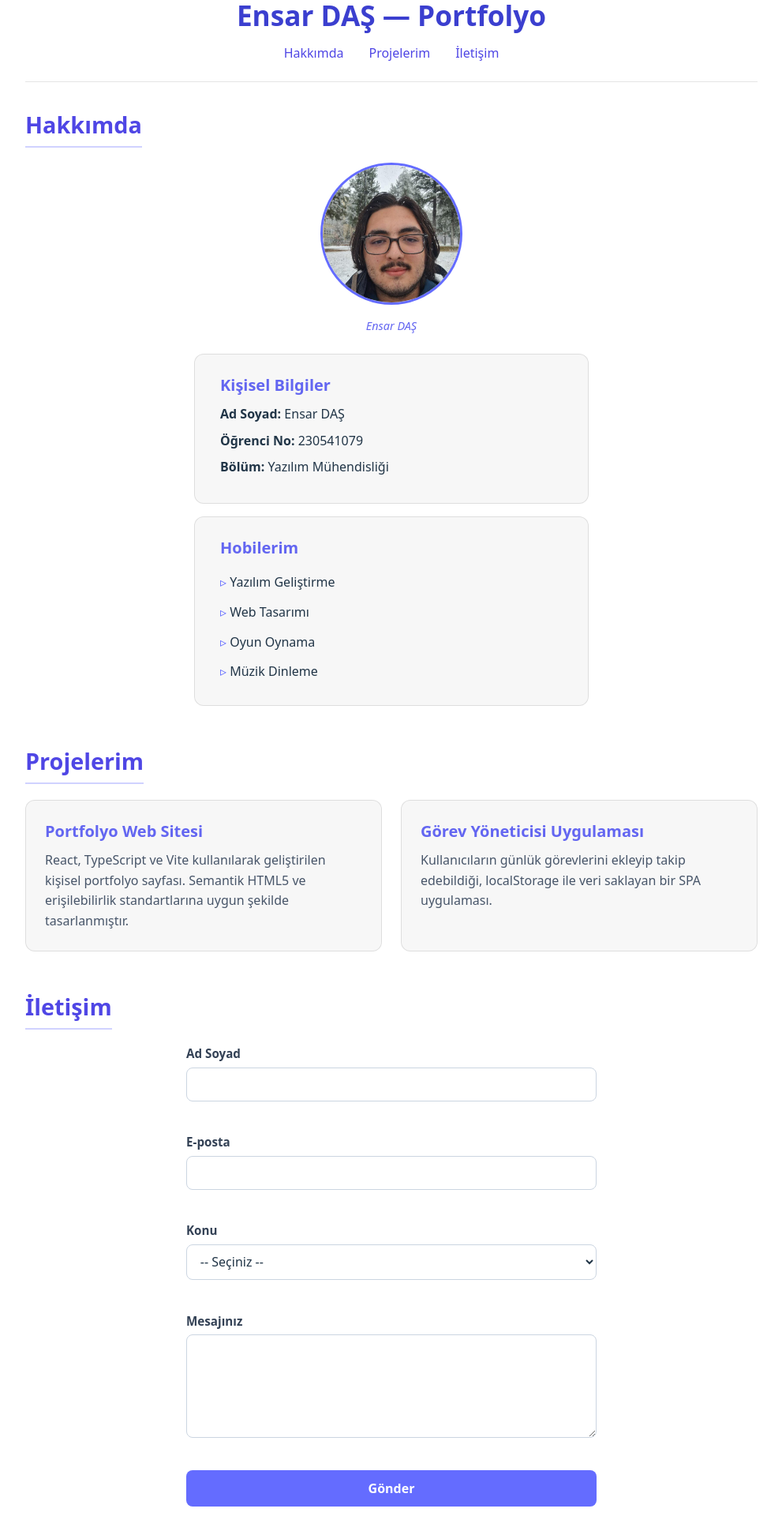
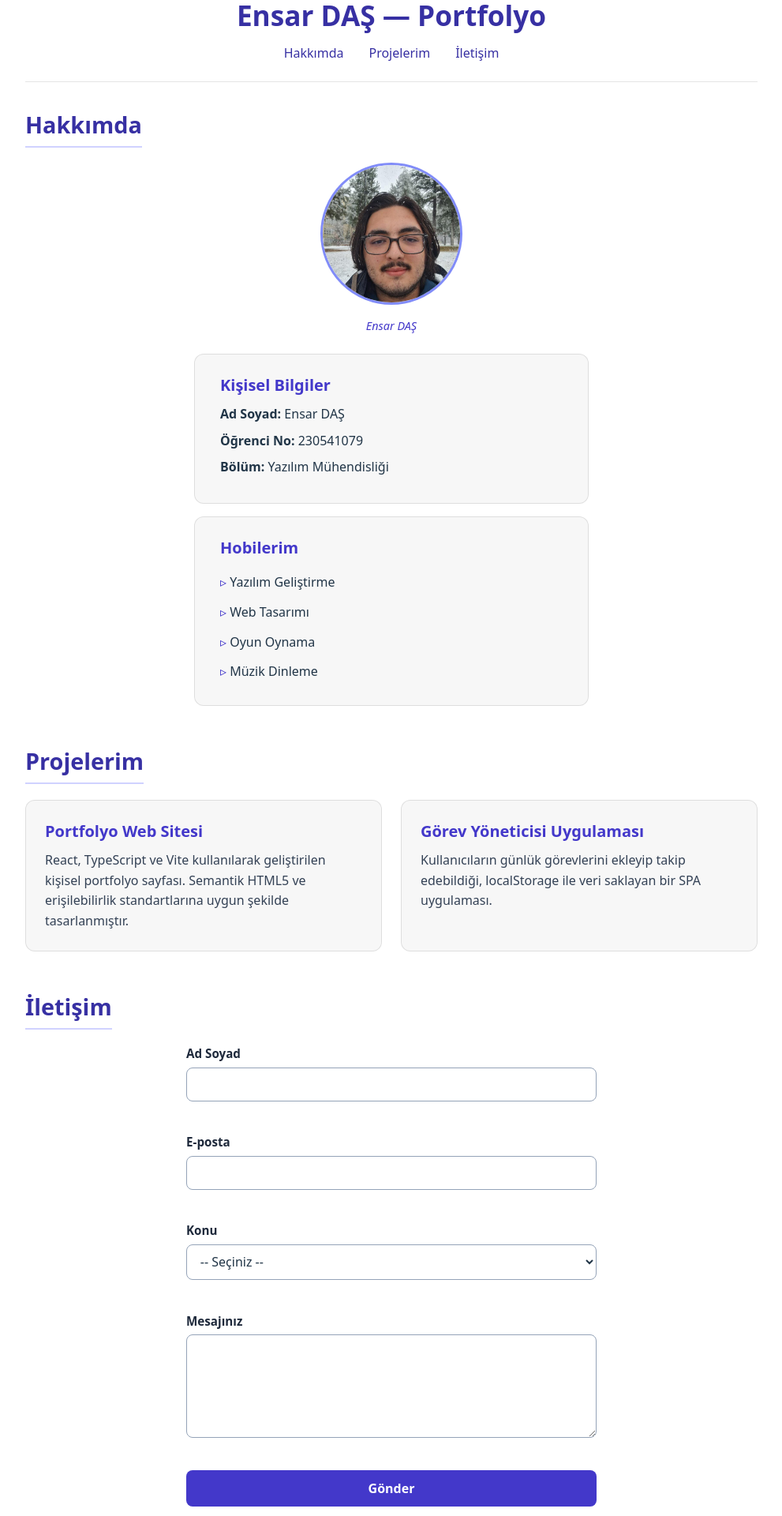
Before and after one commit to ensarxx/web-lab-app, a React (Vite) app: page / in a window 1280 px wide. Shown: the part 40-1960 px from the top of the page at 79% size, without its empty margins (144-1135 px from the left). Built offline with nearby package versions, Linux system fonts and the light colour scheme.

Commit message:
fix: improve color contrast ratios for WCAG AA compliance

```diff
--- a/src/App.css
+++ b/src/App.css
@@ -57,7 +57,7 @@
 
 .site-header h1 {
   font-size: 2.2rem;
-  color: #646cff;
+  color: #818cf8;
   margin-bottom: 1rem;
 }
 
@@ -80,8 +80,8 @@
 
 .nav-list a:hover,
 .nav-list a:focus {
-  color: #646cff;
-  border-bottom-color: #646cff;
+  color: #818cf8;
+  border-bottom-color: #818cf8;
 }
 
 /* ═══════════════════════════════════════
@@ -97,7 +97,7 @@ section {
 
 section h2 {
   font-size: 1.8rem;
-  color: #535bf2;
+  color: #a5b4fc;
   margin-bottom: 1.2rem;
   padding-bottom: 0.4rem;
   border-bottom: 2px solid rgba(100, 108, 255, 0.3);
@@ -106,7 +106,7 @@ section h2 {
 
 section h3 {
   font-size: 1.25rem;
-  color: #747bff;
+  color: #b4bfff;
   margin-bottom: 0.6rem;
 }
 
@@ -120,7 +120,7 @@ section h3 {
 
 .profile-figure img {
   border-radius: 50%;
-  border: 3px solid #646cff;
+  border: 3px solid #818cf8;
   object-fit: cover;
 }
 
@@ -167,7 +167,7 @@ section h3 {
 
 .info-card ul li::before {
   content: "▹ ";
-  color: #646cff;
+  color: #818cf8;
   font-weight: bold;
 }
 
@@ -203,7 +203,7 @@ section h3 {
 
 .project-card p {
   line-height: 1.6;
-  color: rgba(255, 255, 255, 0.75);
+  color: rgba(255, 255, 255, 0.85);
 }
 
 /* ═══════════════════════════════════════
@@ -244,7 +244,7 @@ section h3 {
 .form-group input:focus,
 .form-group select:focus,
 .form-group textarea:focus {
-  border-color: #646cff;
+  border-color: #818cf8;
 }
 
 .form-group input[aria-invalid="true"],
@@ -256,7 +256,7 @@ section h3 {
 .error-msg {
   min-height: 1.2em;
   font-size: 0.82rem;
-  color: #f87171;
+  color: #fca5a5;
   font-weight: 500;
 }
 
@@ -265,8 +265,8 @@ section h3 {
   padding: 0.75rem;
   border: none;
   border-radius: 8px;
-  background: #646cff;
-  color: #fff;
+  background: #818cf8;
+  color: #000;
   font-size: 1rem;
   font-weight: 600;
   cursor: pointer;
@@ -274,7 +274,7 @@ section h3 {
 }
 
 .contact-form button[type="submit"]:hover {
-  background: #535bf2;
+  background: #a5b4fc;
 }
 
 /* ═══════════════════════════════════════
@@ -285,20 +285,20 @@ section h3 {
   padding: 1.5rem 0;
   border-top: 1px solid rgba(255, 255, 255, 0.1);
   font-size: 0.85rem;
-  color: rgba(255, 255, 255, 0.5);
+  color: rgba(255, 255, 255, 0.65);
 }
 
 /* ═══════════════════════════════════════
    LIGHT MODE
    ═══════════════════════════════════════ */
 @media (prefers-color-scheme: light) {
-  .site-header h1 { color: #3b3fcf; }
-  .nav-list a { color: #4f46e5; }
+  .site-header h1 { color: #3730a3; }
+  .nav-list a { color: #3730a3; }
   .nav-list a:hover,
-  .nav-list a:focus { color: #3b3fcf; border-bottom-color: #3b3fcf; }
+  .nav-list a:focus { color: #312e81; border-bottom-color: #312e81; }
 
-  section h2 { color: #4f46e5; }
-  section h3 { color: #6366f1; }
+  section h2 { color: #3730a3; }
+  section h3 { color: #4338ca; }
 
   .info-card,
   .project-card {
@@ -306,16 +306,27 @@ section h3 {
     border-color: rgba(0, 0, 0, 0.1);
   }
 
-  .form-group label { color: #334155; }
+  .form-group label { color: #1e293b; }
   .form-group input,
   .form-group select,
   .form-group textarea {
     background: #fff;
-    border-color: #cbd5e1;
+    border-color: #94a3b8;
   }
 
-  .project-card p { color: #475569; }
-  .profile-figure figcaption { color: #6366f1; }
-  .site-footer { color: rgba(0, 0, 0, 0.45); border-top-color: rgba(0,0,0,0.1); }
+  .error-msg { color: #dc2626; }
+
+  .contact-form button[type="submit"] {
+    background: #4338ca;
+    color: #fff;
+  }
+  .contact-form button[type="submit"]:hover {
+    background: #3730a3;
+  }
+
+  .project-card p { color: #334155; }
+  .profile-figure figcaption { color: #4338ca; }
+  .info-card ul li::before { color: #4338ca; }
+  .site-footer { color: rgba(0, 0, 0, 0.6); border-top-color: rgba(0,0,0,0.1); }
   .site-header { border-bottom-color: rgba(0,0,0,0.1); }
 }
--- a/src/index.css
+++ b/src/index.css
@@ -15,11 +15,11 @@
 
 a {
   font-weight: 500;
-  color: #646cff;
+  color: #818cf8;
   text-decoration: inherit;
 }
 a:hover {
-  color: #535bf2;
+  color: #a5b4fc;
 }
 
 body {
@@ -44,7 +44,7 @@ button {
   transition: border-color 0.25s;
 }
 button:hover {
-  border-color: #646cff;
+  border-color: #818cf8;
 }
 button:focus,
 button:focus-visible {
@@ -57,7 +57,7 @@ button:focus-visible {
     background-color: #ffffff;
   }
   a:hover {
-    color: #747bff;
+    color: #4338ca;
   }
   button {
     background-color: #f9f9f9;
```
